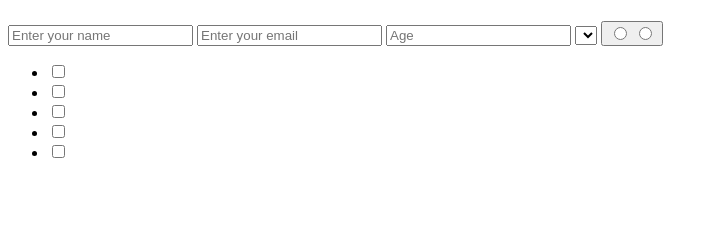
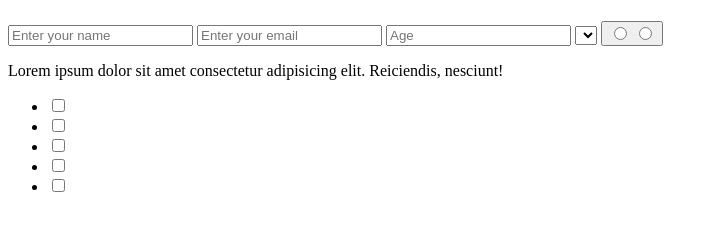
Before and after one commit to IngDavidTM/PraDaProject, a plain HTML site: page index.html in a window 1280 px wide. Shown: the whole page, without its empty margins (0-718 px from the left). Drawn offline with Linux system fonts and the light colour scheme.

Commit message:
praDaCommit

```diff
--- a/index.html
+++ b/index.html
@@ -21,6 +21,7 @@
             <input type="radio" name="">
             <input type="radio" name="">
         </button>
+        <p>Lorem ipsum dolor sit amet consectetur adipisicing elit. Reiciendis, nesciunt!</p>
         <div>
             <ul>
                 <li class="checkbox"><input type="checkbox" name="" id="" value="1"></li>
```
